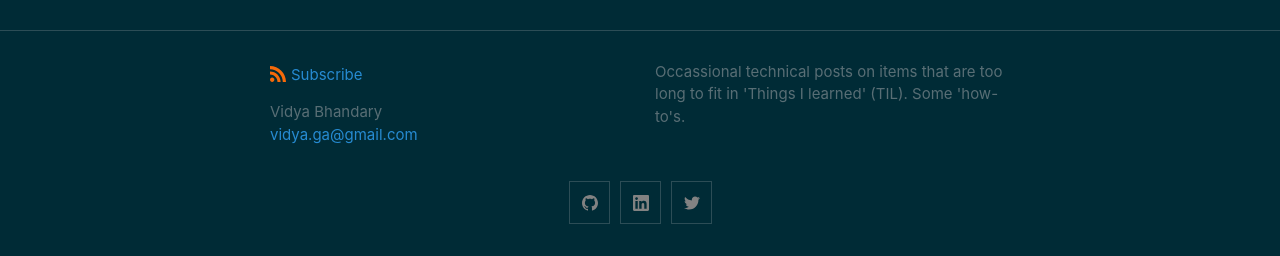
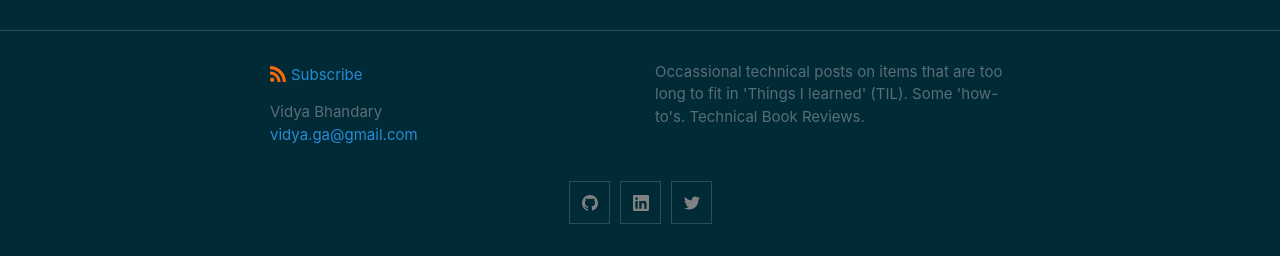
Before and after one commit to vidyabhandary/blog, a Jekyll site: the page built from index.md, in a window 1280 px wide. Shown: the part 903-1159 px from the top of the page. Built offline with Jekyll 4.4.1, drawn with Linux system fonts in a browser that asks for light colours.

Commit message:
Update _config.yml

```diff
--- a/_config.yml
+++ b/_config.yml
@@ -6,7 +6,7 @@
 
 description: > # this means to ignore newlines until "show_excerpts:"
   Occassional technical posts on items that are too long to fit in
-  'Things I learned' (TIL).   Some 'how-to's.
+  'Things I learned' (TIL).   Some 'how-to's. Technical Book Reviews.
 
 show_excerpts: true # set to true to show excerpts on the homepage
 
```
